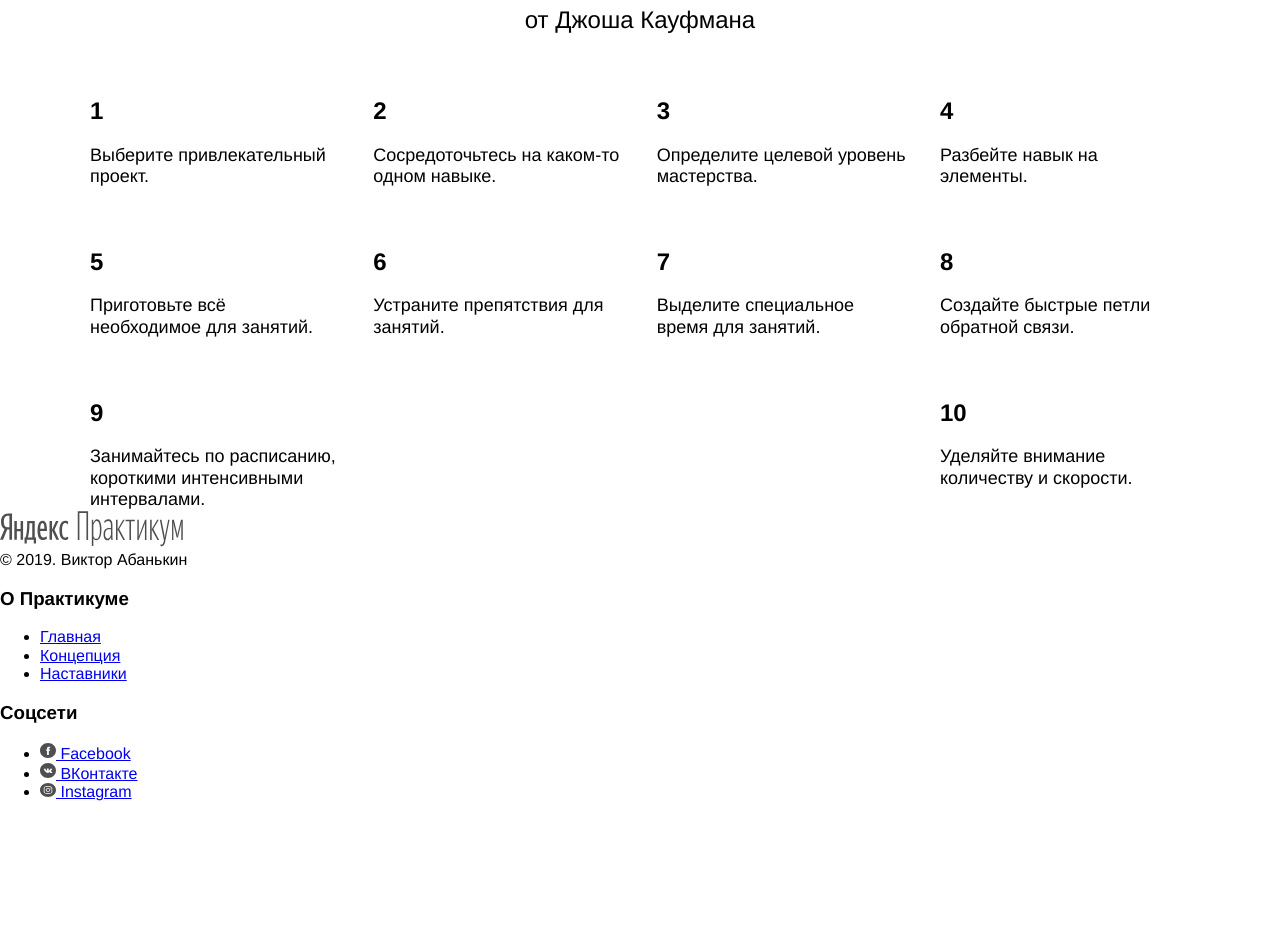
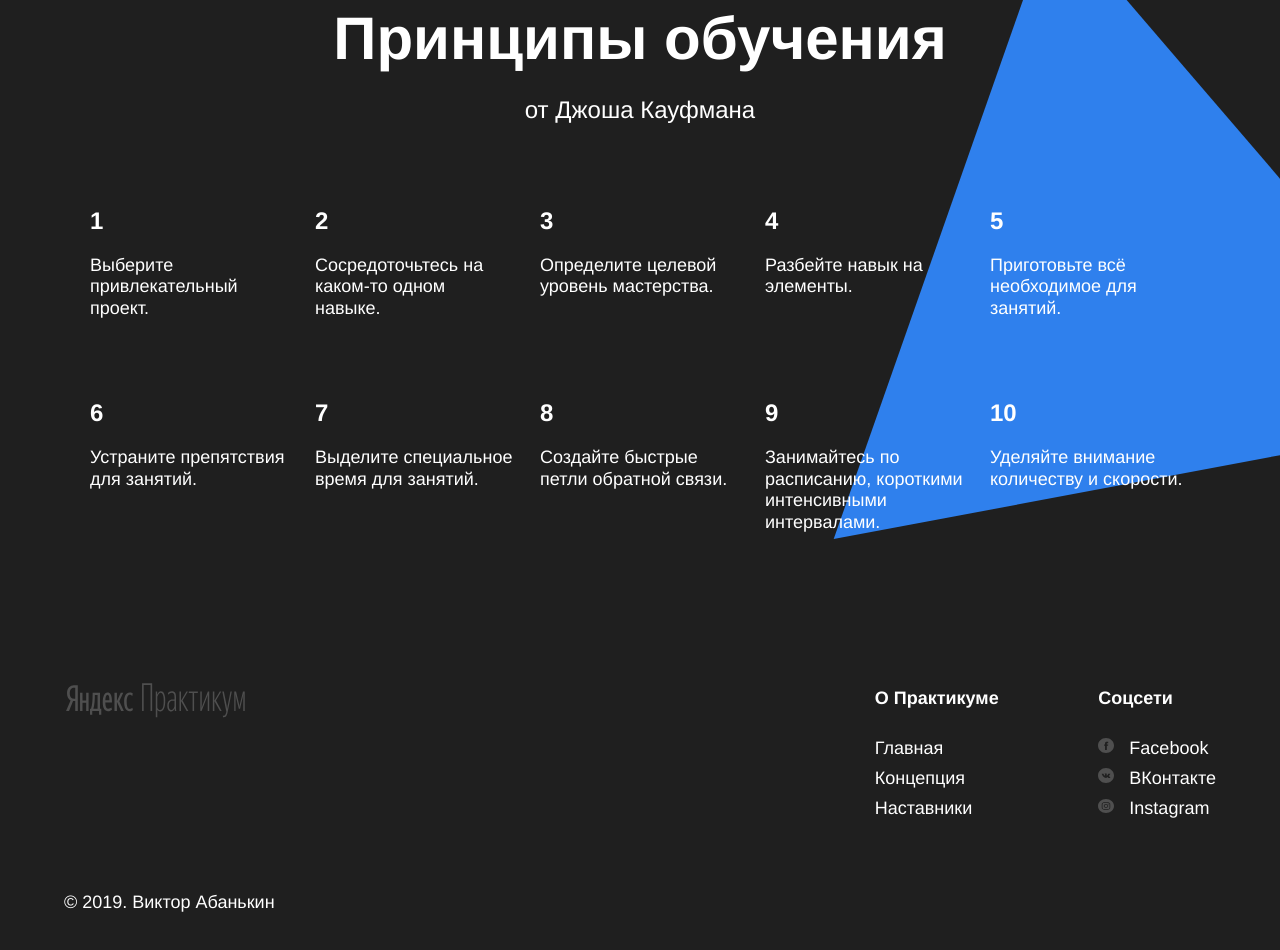
Before and after one commit to yoooorsh/how-to-learn, a plain HTML site: page index.html in a window 1280 px wide. Shown: the part 2983-3933 px from the top of the page. Before the commit the page ends 3801 px from the top, so only its background shows below. Drawn offline with Linux system fonts and the light colour scheme.

Commit message:
Добавлены стили для блоков kaufman и footer

```diff
--- a/styles/style.css
+++ b/styles/style.css
@@ -68,6 +68,7 @@
 }
 
 .logo_place_header {
+  height: 32px;
   position: absolute;
   top: 30px;
   z-index: 4;
@@ -128,6 +129,10 @@
   text-align: center;
 }
 
+.section-title_theme_dark {
+  color: white;
+}
+
 .section-subtitle {
   font-size: 24px;
   font-weight: normal;
@@ -136,6 +141,10 @@
   margin: auto;
   text-align: center;
   margin-top: 20px;
+}
+
+.section-subtitle_theme_dark {
+  color: white;
 }
 
 .table {
@@ -151,10 +160,19 @@
   width: 250px;
 }
 
+.table__cell_theme_dark {
+  margin-top: 80px;
+  width: 200px;
+}
+
 .table__heading {
   font-size: 24px;
   line-height: 1.15;
   margin: 0;
+}
+
+.table__heading_theme_dark {
+  color: white;
 }
 
 .table__text {
@@ -163,10 +181,12 @@
   margin: 20px 0 0;
 }
 
+.table__text_theme_dark {
+  color: white;
+}
+
 .feynman {
-  height: 100vh;
-  min-height: 600px;
-  max-height: 790px;
+  height: 790px;
   position: relative;
   background-color: #f2f2f2;
   background-image: url(../images/feynman.png);
@@ -174,7 +194,6 @@
   background-size: 867px 637px;
   background-position: bottom left;
   padding: 100px 0 0;
-
 }
 
 .feynman__title {
@@ -203,16 +222,78 @@
   right: 48px;
 }
 
-/* ниже мы привели пример двух селекторов, чтобы вы вспомнили запись элемента */
-/*.header__square-pic {
-  height: 568px;
-  width: 568px;
-}*/
+.kaufman {
+  position: relative;
+  background-color: #1f1f1f;
+  padding: 90px 0;
+  overflow: hidden;
+  z-index: 0;
+}
 
-/* и элемента с модификатором вида ключ-значение */
-/* .table__cell_theme_dark {
-  width: 200px;
+.kaufman__triangle {
+  width: 877px;
+  height: 877px;
+  background-image: url('../images/kaufman-triangle.svg');
+  background-size: 877px 877px;
+  position: absolute;
+  top: 0;
+  right: -210px;
+  z-index: -1;
+}
+
+.footer {
+  min-height: 350px;
+  background-color: #1f1f1f;
+  display: flex;
+}
+
+.footer__columns {
+  width: 90%;
+  margin: 60px auto 40px;
+  display: flex;
+  justify-content: space-between;
+}
+
+.footer__column_content_copyright {
+  flex-basis: 711px;
+  display: flex;
+  flex-direction: column;
+  justify-content: space-between;
+}
+
+.logo_place_footer {
+  height: 35px;
+}
+
+.footer__author {
   color: white;
-  margin-right: 0;
-  margin-top: 80px;
-} */
+  font-size: 18px;
+  line-height: 25px;
+  margin: 18px 0;
+}
+
+.footer__column-heading {
+  color: white;
+  font-size: 18px;
+  line-height: 30px;
+  margin: 0 0 20px;
+}
+
+.footer__column-links {
+  list-style: none;
+  padding: 0;
+  margin: 0 0 16px;
+}
+
+.footer__social-icon {
+  width: 16px;
+  height: 16px;
+  margin-right: 10px;
+}
+
+.footer__link {
+  color: white;
+  font-size: 18px;
+  line-height: 30px;
+  text-decoration: none;
+}
```
